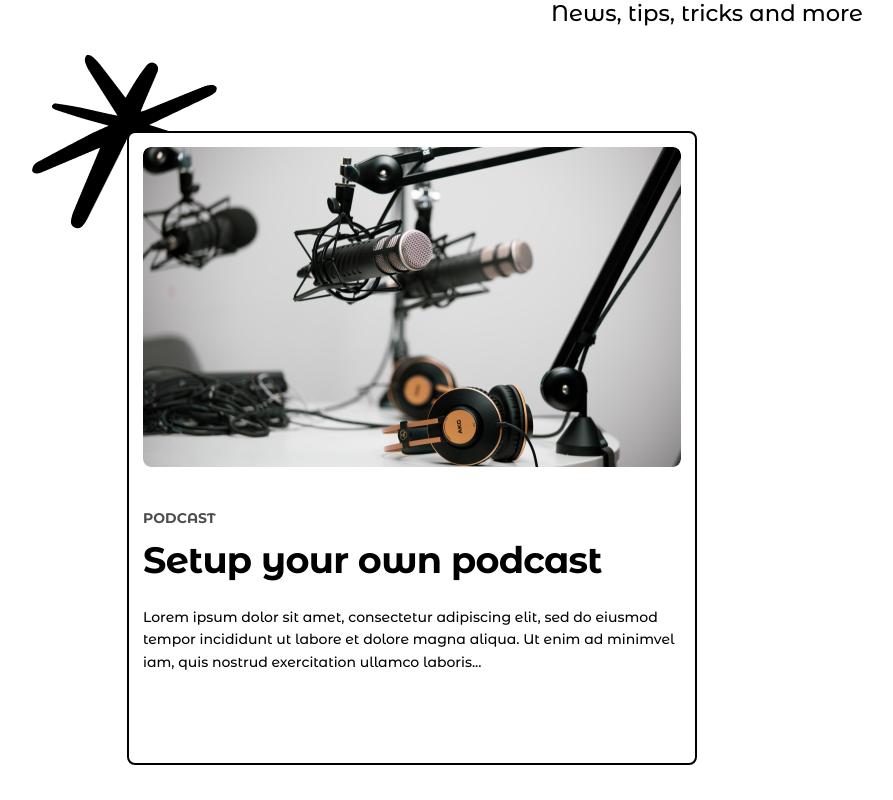
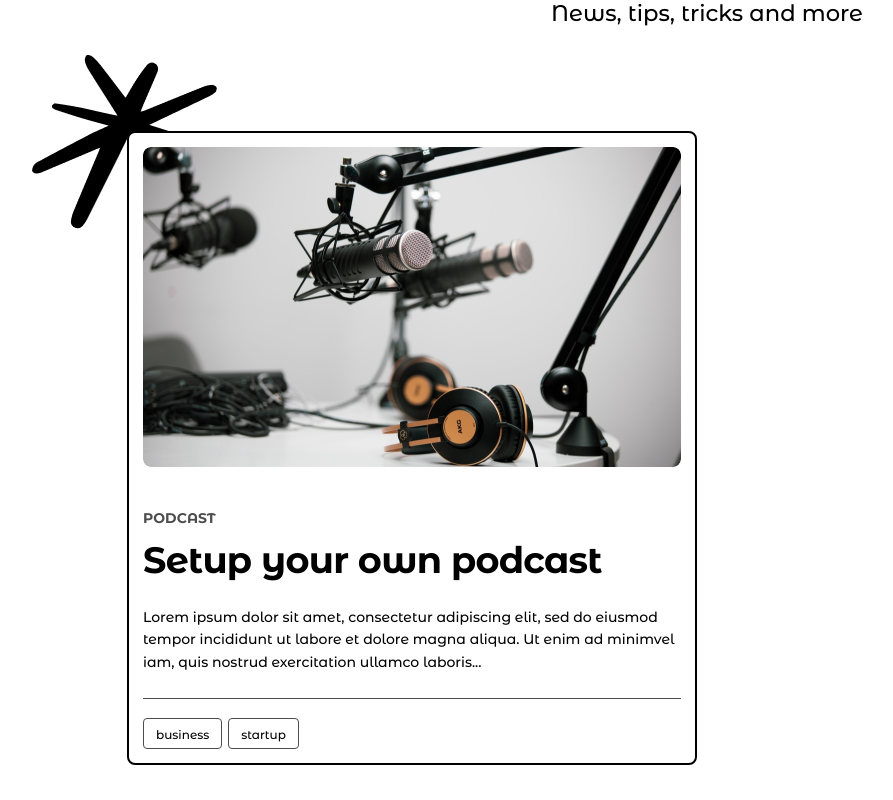
Before and after one commit to GenexiOks/PodOfCast, a React (Vite) app: page / in a window 1280 px wide. Shown: the part 7800-8600 px from the top of the page, without its empty margins (13-906 px from the left). Built offline with nearby package versions, Linux system fonts and the light colour scheme.

Commit message:
24/01/25 work

```diff
--- a/src/component/NewsCard.jsx
+++ b/src/component/NewsCard.jsx
@@ -11,11 +11,18 @@ function NewsCard() {
                         <h2>Setup your own podcast</h2>
                     </div>
                     <p>
-                        Lorem ipsum dolor sit amet, consectetur adipiscing elit, sed do eiusmod tempor incididunt ut labore et dolore magna aliqua. Ut enim ad minimvel iam, quis nostrud exercitation
-                        ullamco laboris...
+                        Lorem ipsum dolor sit amet, consectetur adipiscing elit, sed do eiusmod tempor incididunt ut labore et dolore magna aliqua. Ut
+                        enim ad minimvel iam, quis nostrud exercitation ullamco laboris...
                     </p>
                 </div>
-                <div className="news-card__tags-container"></div>
+                <div className="news-card__footer">
+                    <div className="news-card__tags-date">
+                        <ul className="news-card__tags">
+                            <li>business</li>
+                            <li>startup</li>
+                        </ul>
+                    </div>
+                </div>
             </div>
         </>
     );
--- a/src/component/NewsCard.scss
+++ b/src/component/NewsCard.scss
@@ -54,4 +54,42 @@
             text-align: left;
         }
     }
+
+    &__footer {
+        position: absolute;
+        width: 538px;
+        height: 51px;
+        top: 567px;
+        left: 16px;
+        gap: 20px;
+        display: flex;
+        flex-direction: column;
+        justify-content: flex-end;
+        border-top: 0.5px solid rgba(77, 77, 77, 1);
+    }
+
+    &__tags-date {
+        width: 100%;
+        height: 31px;
+    }
+
+    &__tags {
+        max-width: 100%;
+        height: 31px;
+        display: flex;
+        gap: 6px;
+
+        & li {
+            font-size: 12px;
+            font-weight: 500;
+            line-height: 19.2px;
+            text-align: center;
+            max-width: 100%;
+            height: 31px;
+            gap: 10px;
+            border-radius: 4px;
+            border: 1px solid rgba(77, 77, 77, 1);
+            padding: 6px 12px 6px 12px;
+        }
+    }
 }
```
